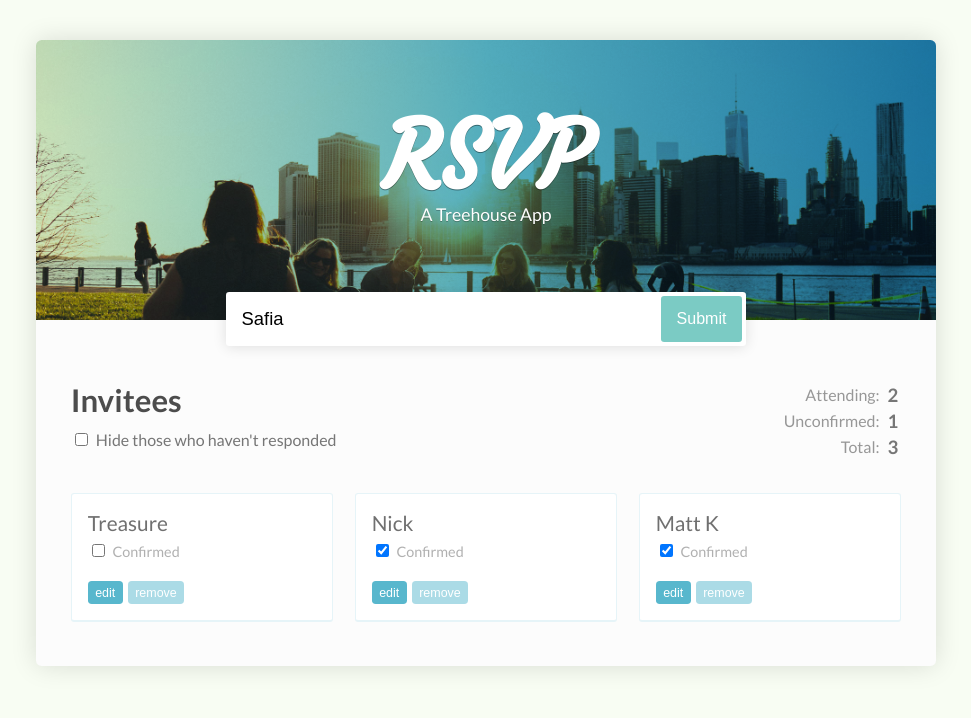
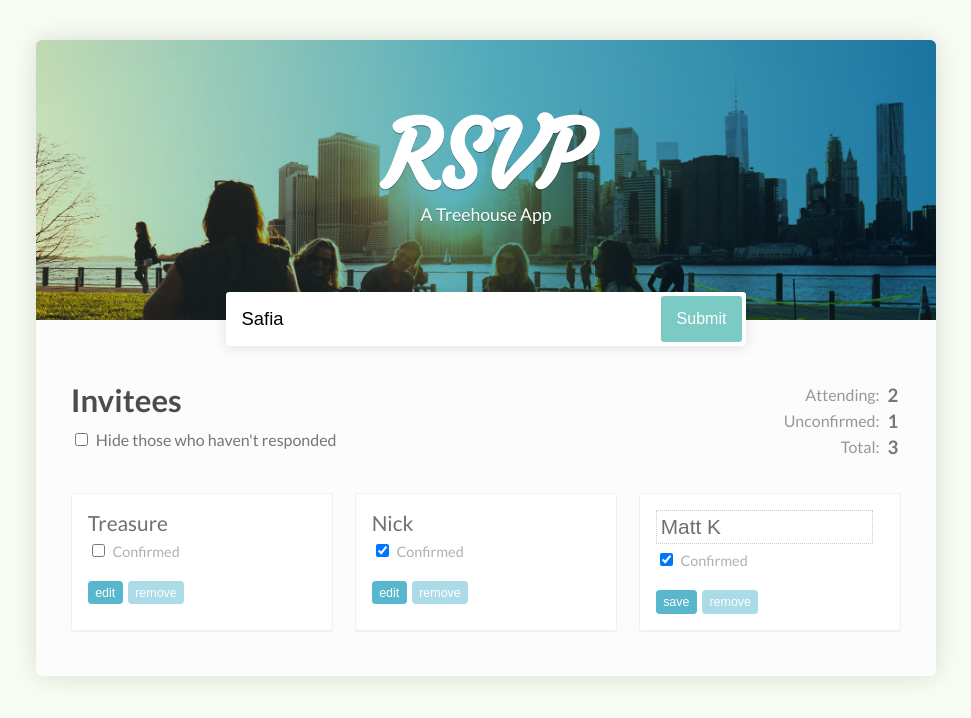
Before and after one commit to nico24687/rsvp2, a React (Create React App) app: page / in a window 1280 px wide. Shown: the top 718 px of the page, without its empty margins (154-1125 px from the left). Built offline with nearby package versions, Linux system fonts and the light colour scheme.

Commit message:
using turnary operator to make button say save when making edits

```diff
--- a/src/App.js
+++ b/src/App.js
@@ -8,33 +8,59 @@ class App extends Component {
     guests: [
       {
         name: "Treasure",
-        isConfirmed: false
+        isConfirmed: false,
+        isEditing: false
       },
       {
         name: "Nick",
-        isConfirmed: true
+        isConfirmed: true,
+        isEditing: false
       },
       {
         name: "Matt K",
-        isConfirmed: true
+        isConfirmed: true,
+        isEditing: true
       }
     ]
   }
 
 
-  toggleConfirmationAt = (indexToChange) => {
+  toggleGuestPropertyAt = (property, indexToChange) => {
     this.setState({
       guests: this.state.guests.map((guest, index) => {
         if(index === indexToChange){
           return {
             ...guest,
-            isConfirmed: !guest.isConfirmed
+            [property]: !guest[property]
           }
         }
         return guest
       })
     })
   }
+
+  setNameAt = (name, indexToChange) => {
+    this.setState({
+      guests: this.state.guests.map((guest, index) => {
+        if (index === indexToChange) {
+          return {
+            ...guest,
+            name
+          }
+        }
+        return guest
+      })
+    })
+  }
+
+  toggleConfirmationAt = (index) => {
+    this.toggleGuestPropertyAt("isConfirmed", index)
+  }
+
+  toggleEditingAt = (index) => {
+    this.toggleGuestPropertyAt("isEditing", index)
+  }
+
 
 
   getTotalInvited = () => {
@@ -79,7 +105,12 @@ class App extends Component {
                 </tbody>
               </table>
 
-          <GuestList guests={this.state.guests} toggleConfirmationAt={this.toggleConfirmationAt}/>
+          <GuestList
+            guests={this.state.guests}
+            toggleConfirmationAt={this.toggleConfirmationAt}
+            toggleEditingAt={this.toggleEditingAt}
+            setNameAt={this.setNameAt}
+          />
       </div>
     </div>
     );
--- a/src/Guest.js
+++ b/src/Guest.js
@@ -1,14 +1,19 @@
 import React from 'react'
+import GuestName from './GuestName'
 
 const Guest = (props) =>
   <li>
-    <span>{props.name}</span>
+    <GuestName
+       isEditing={props.isEditing}
+       handleNameEdits={(e) => props.setName(e.target.value)} >
+      {props.name}
+    </GuestName>
     <label>
       <input type="checkbox"
        checked={props.isConfirmed}
        onChange={props.handleConfirmation}  /> Confirmed
     </label>
-    <button>edit</button>
+    <button onClick={props.handleToggleEditing}>{props.isEditing ? "save" : "edit"}</button>
     <button>remove</button>
   </li>
 
--- a/src/GuestList.js
+++ b/src/GuestList.js
@@ -14,7 +14,10 @@ const GuestList = (props) =>
         key={index}
         name={guest.name}
         isConfirmed={guest.isConfirmed}
+        isEditing={guest.isEditing}
         handleConfirmation={() => props.toggleConfirmationAt(index)}
+        handleToggleEditing={() => props.toggleEditingAt(index)}
+        setName={(text) => props.setNameAt(text, index) }
       />
     )}
   </ul>
--- /dev/null
+++ b/src/GuestName.js
@@ -0,0 +1,18 @@
+import React from 'react'
+
+
+const GuestName = (props) => {
+  if(props.isEditing){
+    return(
+      <input
+        type="text"
+         value={props.children}
+         onChange={props.handleNameEdits} />
+    )
+  }
+  return(
+    <span>{props.children}</span>
+  )
+}
+
+export default GuestName
```
